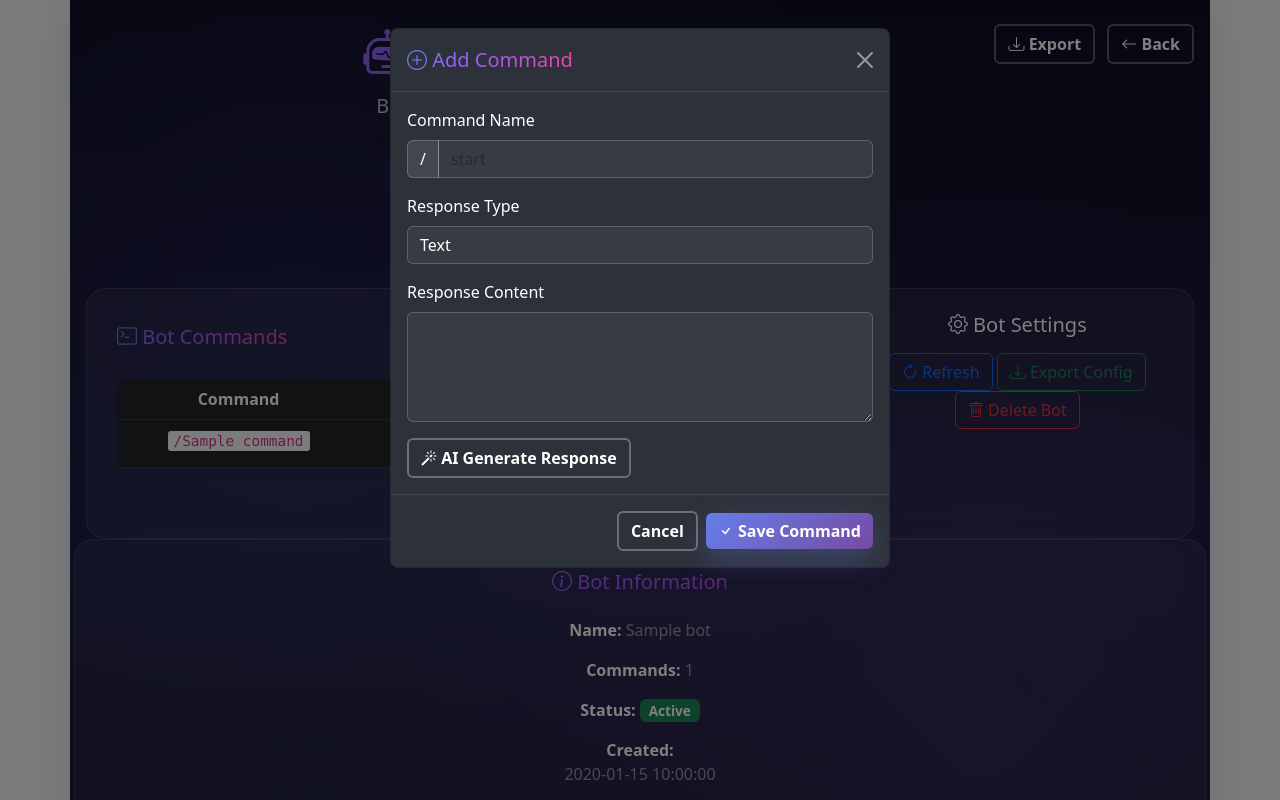
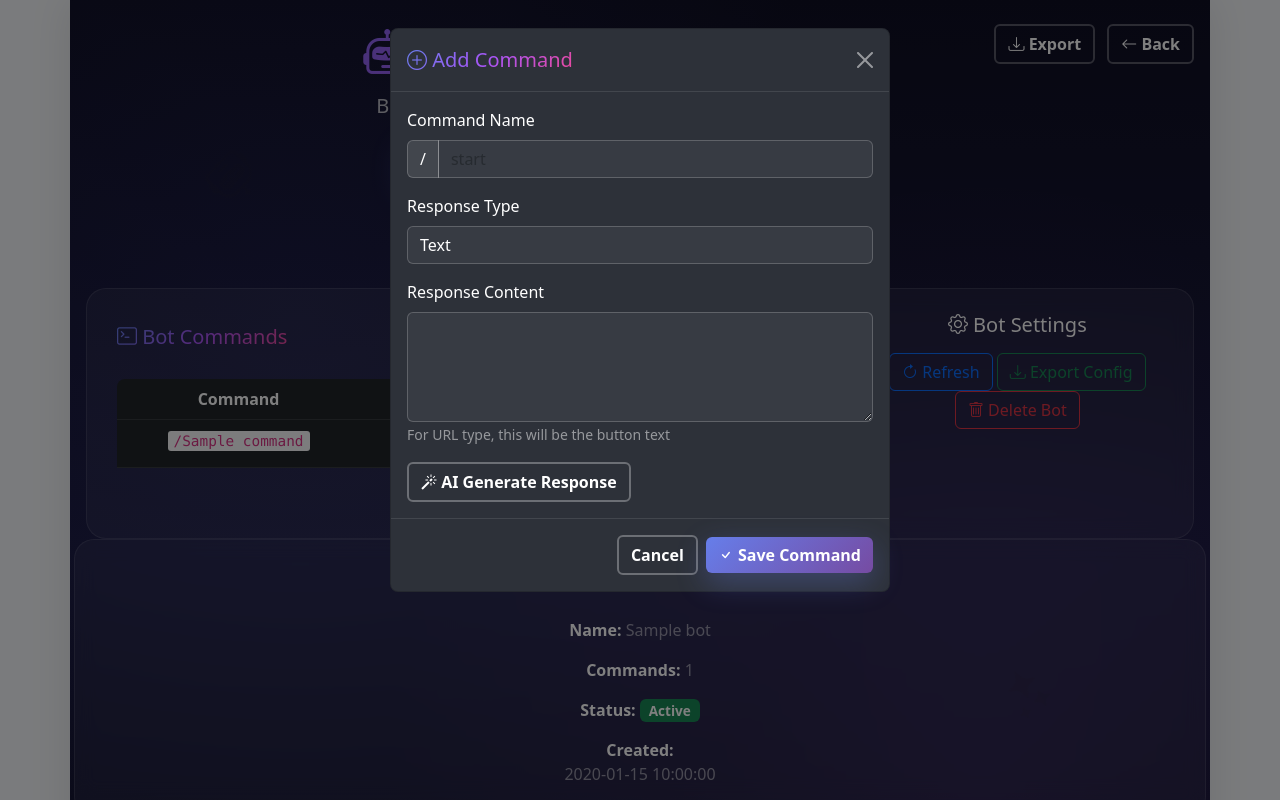
Before and after one commit to julisunkan/bot, a Flask app: template templates/bot_detail.html in a window 1280 px wide, after a click on "Add Command". Run offline with Flask 3, Linux system fonts and the light colour scheme; the template is opened without the code that fills it: most values are stand-ins (such as "Sample title", 1, 10 or a date in 2020); parts of the project's set-up code (start-up, migrations or seed data) failed here and were passed over.

Commit message:
Assistant checkpoint: Add external URL support for bot commands
Assistant generated file changes:
- utils/database.py: Add url_link field to bot_commands table, Update add_bot_command to include url_link, Update update_bot_command to include url_link
- app.py: Update add_command route to handle url_link, Update edit_command route to handle url_link, Update webhook handler to support URL commands with inline buttons
- utils/telegram_api.py: Update send_message to support reply_markup parameter
- templates/bot_detail.html: Update bot_detail.html to add URL field and response type option, Update table to show URL links, Update JavaScript to handle URL field toggling and editing, Reset form on modal close

---

User prompt:

allow user to link the /start command and other commands to external url, user can set the url. the external url must load inside the bot

Replit-Commit-Author: Assistant
Replit-Commit-Session-Id: 9395f619-e87b-4748-a6fb-324b1eb1329c
Replit-Commit-Event-Id: 61086b91-c7db-4b7f-a2db-53ccba3a2cea

```diff
--- a/app.py
+++ b/app.py
@@ -230,11 +230,18 @@ def add_command(bot_id):
     command = request.form.get('command', '').strip().lower()
     response_type = request.form.get('response_type', 'text')
     response_content = request.form.get('response_content', '').strip()
+    url_link = request.form.get('url_link', '').strip()
 
-    if not command or not response_content:
-        return jsonify({'success': False, 'error': 'Command and response required'}), 400
+    if not command:
+        return jsonify({'success': False, 'error': 'Command is required'}), 400
 
-    db.add_bot_command(bot_id, command, response_type, response_content)
+    if response_type != 'url' and not response_content:
+        return jsonify({'success': False, 'error': 'Response content required'}), 400
+
+    if response_type == 'url' and not url_link:
+        return jsonify({'success': False, 'error': 'URL is required for URL type'}), 400
+
+    db.add_bot_command(bot_id, command, response_type, response_content, url_link)
 
     return jsonify({'success': True})
 
@@ -249,11 +256,18 @@ def edit_command(bot_id, command_id):
     command = request.form.get('command', '').strip().lower()
     response_type = request.form.get('response_type', 'text')
     response_content = request.form.get('response_content', '').strip()
+    url_link = request.form.get('url_link', '').strip()
 
-    if not command or not response_content:
-        return jsonify({'success': False, 'error': 'Command and response required'}), 400
+    if not command:
+        return jsonify({'success': False, 'error': 'Command is required'}), 400
 
-    updated = db.update_bot_command(command_id, bot_id, command, response_type, response_content)
+    if response_type != 'url' and not response_content:
+        return jsonify({'success': False, 'error': 'Response content required'}), 400
+
+    if response_type == 'url' and not url_link:
+        return jsonify({'success': False, 'error': 'URL is required for URL type'}), 400
+
+    updated = db.update_bot_command(command_id, bot_id, command, response_type, response_content, url_link)
 
     if updated:
         return jsonify({'success': True})
@@ -465,8 +479,23 @@ def webhook(bot_id):
 
         for cmd in commands:
             if cmd['command'].lower() == command:
-                # Send the response
-                telegram_api.send_message(chat_id, cmd['response_content'])
+                # Check if this is a URL type command
+                if cmd['response_type'] == 'url' and cmd.get('url_link'):
+                    # Create inline keyboard with web app button
+                    keyboard = {
+                        'inline_keyboard': [[
+                            {
+                                'text': cmd.get('response_content') or 'Open Link',
+                                'web_app': {'url': cmd['url_link']}
+                            }
+                        ]]
+                    }
+                    message_text = f"Click the button below to open:\n{cmd['url_link']}"
+                    telegram_api.send_message(chat_id, message_text, reply_markup=keyboard)
+                else:
+                    # Send regular text response
+                    telegram_api.send_message(chat_id, cmd['response_content'])
+
                 response_sent = True
 
                 # Update analytics
--- a/templates/bot_detail.html
+++ b/templates/bot_detail.html
@@ -57,9 +57,16 @@
                                 <tr>
                                     <td><code>/{{ cmd.command }}</code></td>
                                     <td><span class="badge bg-info">{{ cmd.response_type }}</span></td>
-                                    <td>{{ cmd.response_content[:100] }}{% if cmd.response_content|length > 100 %}...{% endif %}</td>
                                     <td>
-                                        <button class="btn btn-sm btn-outline-primary" onclick="editCommand({{ cmd.id }}, '{{ cmd.command }}', '{{ cmd.response_type }}', `{{ cmd.response_content|replace('`', '\\`')|replace('\n', '\\n') }}`)">
+                                        {% if cmd.response_type == 'url' and cmd.url_link %}
+                                            <strong>{{ cmd.response_content or 'Open Link' }}</strong><br>
+                                            <small class="text-white-50">🔗 {{ cmd.url_link[:50] }}{% if cmd.url_link|length > 50 %}...{% endif %}</small>
+                                        {% else %}
+                                            {{ cmd.response_content[:100] }}{% if cmd.response_content|length > 100 %}...{% endif %}
+                                        {% endif %}
+                                    </td>
+                                    <td>
+                                        <button class="btn btn-sm btn-outline-primary" onclick="editCommand({{ cmd.id }}, '{{ cmd.command }}', '{{ cmd.response_type }}', `{{ cmd.response_content|replace('`', '\\`')|replace('\n', '\\n') }}`, '{{ cmd.url_link or '' }}')">
                                             <i class="bi bi-pencil"></i>
                                         </button>
                                         <button class="btn btn-sm btn-outline-danger" onclick="deleteCommand({{ cmd.id }})">
@@ -190,15 +197,22 @@
                     </div>
                     <div class="mb-3">
                         <label for="response_type" class="form-label">Response Type</label>
-                        <select class="form-select" id="response_type" name="response_type" style="background: rgba(255,255,255,0.05); border-color: rgba(255,255,255,0.2); color: white;">
+                        <select class="form-select" id="response_type" name="response_type" onchange="toggleUrlField()" style="background: rgba(255,255,255,0.05); border-color: rgba(255,255,255,0.2); color: white;">
                             <option value="text">Text</option>
+                            <option value="url">External URL (Opens in Bot)</option>
                             <option value="image">Image</option>
                             <option value="button">Button</option>
                         </select>
                     </div>
-                    <div class="mb-3">
+                    <div class="mb-3" id="response_content_field">
                         <label for="response_content" class="form-label">Response Content</label>
-                        <textarea class="form-control" id="response_content" name="response_content" rows="4" required style="background: rgba(255,255,255,0.05); border-color: rgba(255,255,255,0.2); color: white;"></textarea>
+                        <textarea class="form-control" id="response_content" name="response_content" rows="4" style="background: rgba(255,255,255,0.05); border-color: rgba(255,255,255,0.2); color: white;"></textarea>
+                        <small class="text-white-50">For URL type, this will be the button text</small>
+                    </div>
+                    <div class="mb-3" id="url_link_field" style="display: none;">
+                        <label for="url_link" class="form-label">External URL</label>
+                        <input type="url" class="form-control" id="url_link" name="url_link" placeholder="https://example.com" style="background: rgba(255,255,255,0.05); border-color: rgba(255,255,255,0.2); color: white;">
+                        <small class="text-white-50">The URL will open inside the Telegram bot</small>
                     </div>
                     <button type="button" class="btn btn-outline-light" id="aiGenerateBtn">
                         <i class="bi bi-magic"></i> AI Generate Response
@@ -219,6 +233,23 @@
 {% block extra_js %}
 <script>
 let editingCommandId = null;
+
+function toggleUrlField() {
+    const responseType = document.getElementById('response_type').value;
+    const urlField = document.getElementById('url_link_field');
+    const contentField = document.getElementById('response_content_field');
+    const contentInput = document.getElementById('response_content');
+
+    if (responseType === 'url') {
+        urlField.style.display = 'block';
+        contentInput.required = false;
+        contentInput.placeholder = 'Button text (e.g., "Open Website")';
+    } else {
+        urlField.style.display = 'none';
+        contentInput.required = true;
+        contentInput.placeholder = '';
+    }
+}
 
 document.getElementById('saveCommandBtn').addEventListener('click', function() {
     const form = document.getElementById('addCommandForm');
@@ -242,11 +273,13 @@ document.getElementById('saveCommandBtn').addEventListener('click', function() {
     });
 });
 
-function editCommand(commandId, command, responseType, responseContent) {
+function editCommand(commandId, command, responseType, responseContent, urlLink) {
     editingCommandId = commandId;
     document.getElementById('command').value = command;
     document.getElementById('response_type').value = responseType;
     document.getElementById('response_content').value = responseContent;
+    document.getElementById('url_link').value = urlLink || '';
+    toggleUrlField();
     document.querySelector('#addCommandModal .modal-title').innerHTML = '<i class="bi bi-pencil-circle"></i> Edit Command';
     document.getElementById('saveCommandBtn').innerHTML = '<i class="bi bi-check"></i> Update Command';
     new bootstrap.Modal(document.getElementById('addCommandModal')).show();
@@ -273,6 +306,7 @@ document.getElementById('addCommandModal').addEventListener('hidden.bs.modal', f
     document.getElementById('addCommandForm').reset();
     document.querySelector('#addCommandModal .modal-title').innerHTML = '<i class="bi bi-plus-circle"></i> Add Command';
     document.getElementById('saveCommandBtn').innerHTML = '<i class="bi bi-check"></i> Save Command';
+    toggleUrlField();
 });
 
 document.getElementById('aiGenerateBtn').addEventListener('click', function() {
```
Also changed, not shown: utils/database.py (+14 -6 lines), utils/telegram_api.py (+13 -12 lines).
